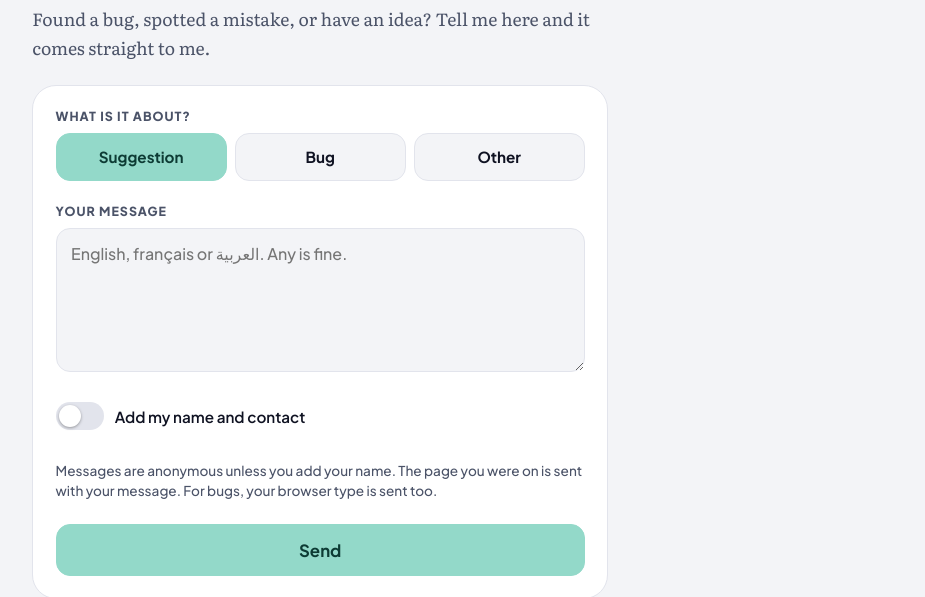
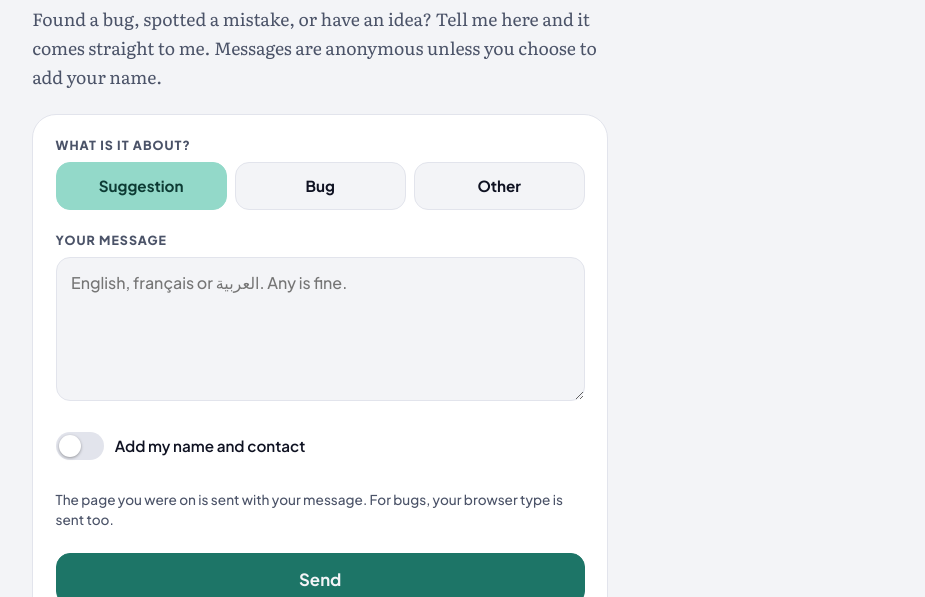
Before and after one commit to lazyDev99/L3-website, a plain HTML site: page index.html in a window 1280 px wide. Both pictures are taken after a click on the link "Feedback". Shown: the part 203-800 px from the top of the page, without its empty margins (177-1102 px from the left). Drawn offline with Linux system fonts and the light colour scheme.

Commit message:
more styling for feedback

```diff
--- a/app.js
+++ b/app.js
@@ -53,13 +53,13 @@ function mpage(id){
 
 function feedback(){
   const T=['Suggestion','Bug','Other'];
-  app.innerHTML=`<div class="fb"><a class="back" href="${esc(FB_FROM)}">‹ Back</a><h1>Feedback</h1><p class="lede">Found a bug, spotted a mistake, or have an idea? Tell me here and it comes straight to me.</p>
+  app.innerHTML=`<div class="fb"><a class="back" href="${esc(FB_FROM)}">‹ Back</a><h1>Feedback</h1><p class="lede">Found a bug, spotted a mistake, or have an idea? Tell me here and it comes straight to me. Messages are anonymous unless you choose to add your name.</p>
   <form id="fbf" class="fbcard" novalidate>
   <div><span class="fbh" id="fbth">What is it about?</span><div class="fbt" role="radiogroup" aria-labelledby="fbth">${T.map((t,i)=>`<label class="fbo"><input type="radio" name="type" value="${t}"${i?'':' checked'}><span>${t}</span></label>`).join('')}</div></div>
   <div><label class="fbh" for="fbm">Your message</label><textarea id="fbm" class="att" maxlength="2000" dir="auto" placeholder="English, français or العربية. Any is fine."></textarea></div>
-  <div><label class="fbc"><input type="checkbox" id="fba"><span class="sw"></span><span>Add my name and contact</span></label><div id="fbid" class="fbid" hidden><div><label class="fbh" for="fbn">Your name</label><input id="fbn" class="fin" maxlength="60" autocomplete="name"></div><div><label class="fbh" for="fbe">Email or WhatsApp <span class="sub">(only if you want a reply)</span></label><input id="fbe" class="fin" maxlength="100" autocomplete="off" placeholder="Email, WhatsApp, or any social account"></div></div></div>
+  <div><label class="fbc"><input type="checkbox" id="fba"><span class="sw"></span><span>Add my name and contact</span></label><div id="fbid" class="fbid" hidden><div><label class="fbh" for="fbn">Your name</label><input id="fbn" class="fin" maxlength="60" autocomplete="name"></div><div><label class="fbh" for="fbe">Email or WhatsApp <span class="sub">(only if you want a reply)</span></label><input id="fbe" class="fin" maxlength="100" autocomplete="off" placeholder="Email, WhatsApp, social handle"></div></div></div>
   <input type="checkbox" id="fbb" tabindex="-1" autocomplete="off" aria-hidden="true" style="display:none">
-  <p class="fbn">Messages are anonymous unless you add your name. The page you were on is sent with your message. For bugs, your browser type is sent too.</p>
+  <p class="fbn">The page you were on is sent with your message. For bugs, your browser type is sent too.</p>
   <button class="btn pri fbs" id="fbs" type="submit">Send</button>
   <p class="note" id="fbx" aria-live="polite" hidden></p></form></div>`;
   const f=$('#fbf'),m=$('#fbm'),x=$('#fbx'),b=$('#fbs'),show=t=>{x.hidden=false;x.textContent=t};
--- a/style.css
+++ b/style.css
@@ -161,9 +161,9 @@ footer{border-top:1px solid var(--line);margin-top:2.5rem;padding-top:1.2rem}
 .jump .btn{flex:none}
 h2[id]{scroll-margin-top:calc(var(--hh,58px) + 70px)}
 
-body:has(.about-page){min-height:100vh;display:flex;flex-direction:column}
-body:has(.about-page) main{flex:1;width:100%}
-body:has(.about-page) footer{width:100%;margin-top:0;padding-bottom:2.5rem}
+body{min-height:100vh;min-height:100dvh;display:flex;flex-direction:column}
+main{flex:1;width:100%}
+footer{width:100%;margin-top:0;padding-bottom:2.5rem}
 @media(min-width:900px){.about-page .txt{margin-top:3rem}}
 
 .hero h1{font-size:clamp(2.2rem,8vw,3.4rem)}
@@ -275,3 +275,7 @@ details.qa[open]{border-color:var(--c)}details.qa p{margin:0;padding:.2rem 1rem
 .fbs:disabled{opacity:.6;cursor:default}
 #fbid[hidden],#fbx[hidden]{display:none}
 .fbid{display:grid;gap:1.2rem;margin-top:1rem}
+.btn.fbs{background:var(--cx);border-color:var(--cx);color:var(--bg)}
+.btn.fbs:hover{filter:brightness(1.08)}
+main[data-page=feedback]{padding-bottom:2.5rem}
+@media(max-width:560px){nav{padding-right:1.5rem;-webkit-mask-image:linear-gradient(90deg,#000 calc(100% - 1.6rem),transparent);mask-image:linear-gradient(90deg,#000 calc(100% - 1.6rem),transparent)}}
```
